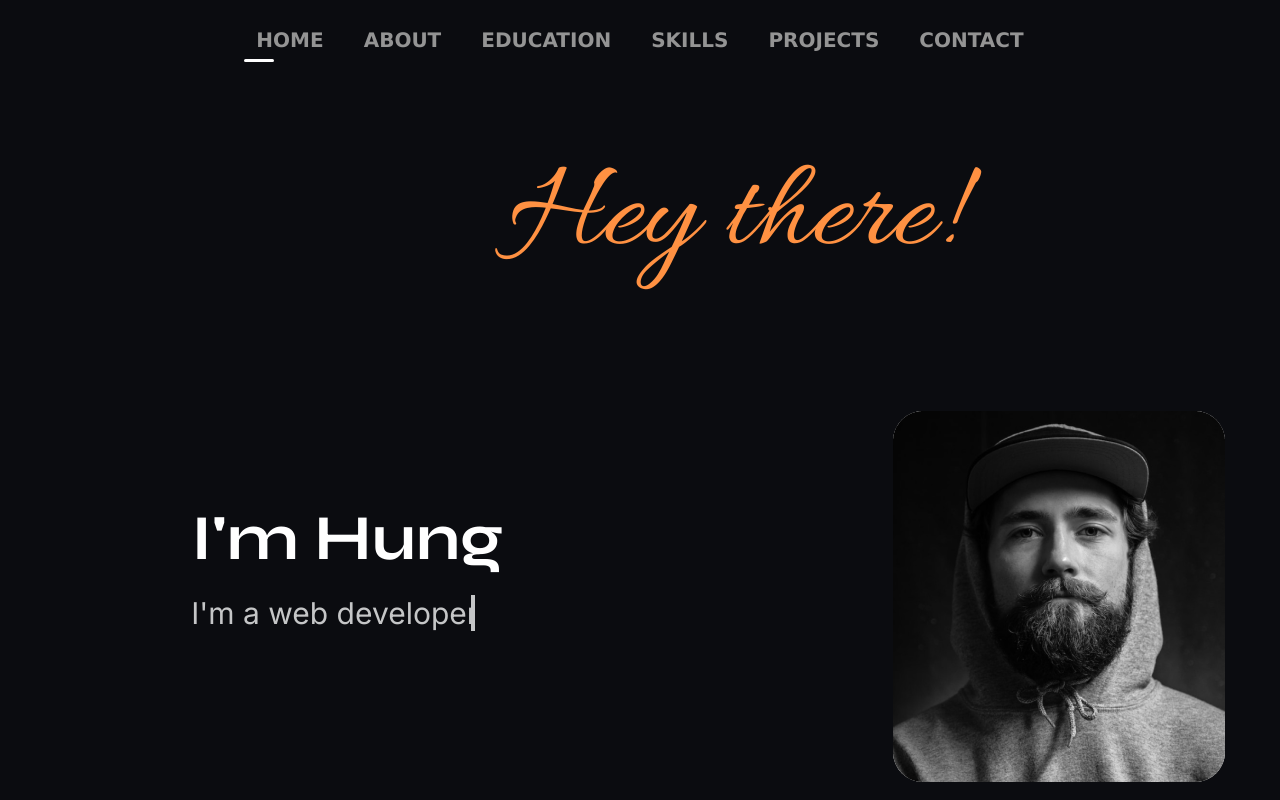
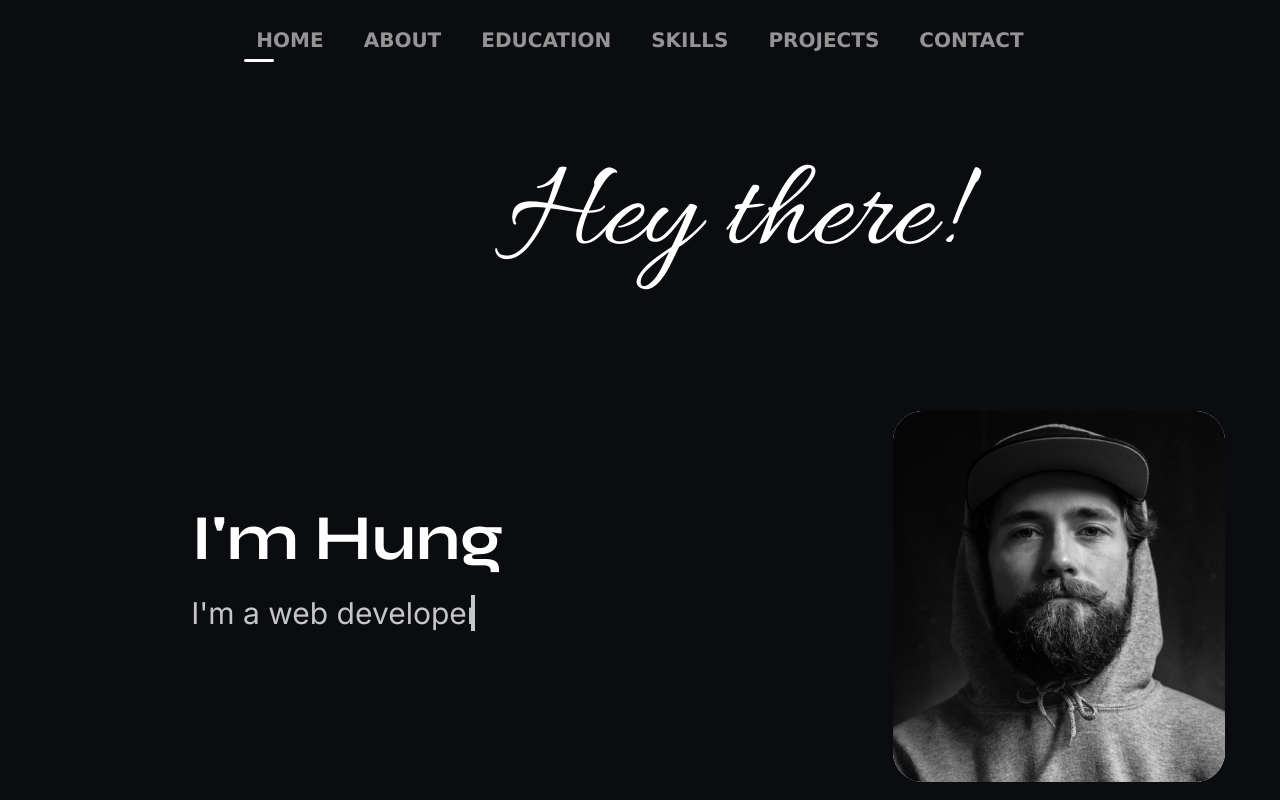
Before and after one commit to NguyenHungGoBRRRRRRR/portfoliov2, a plain HTML site: page index.html in a window 1280 px wide. Shown: the top 800 px of the page. Drawn offline with Linux system fonts and the light colour scheme.

Commit message:
new color for h1

```diff
--- a/style.css
+++ b/style.css
@@ -174,7 +174,7 @@ nav a:nth-child(6):hover ~ #indicator {
 .container h1 {
   font-family: Allura;
   font-weight: 100;
-  color: #ff9142;
+  color: #ffffff;
   font-size: 128px;
 }
 
```
